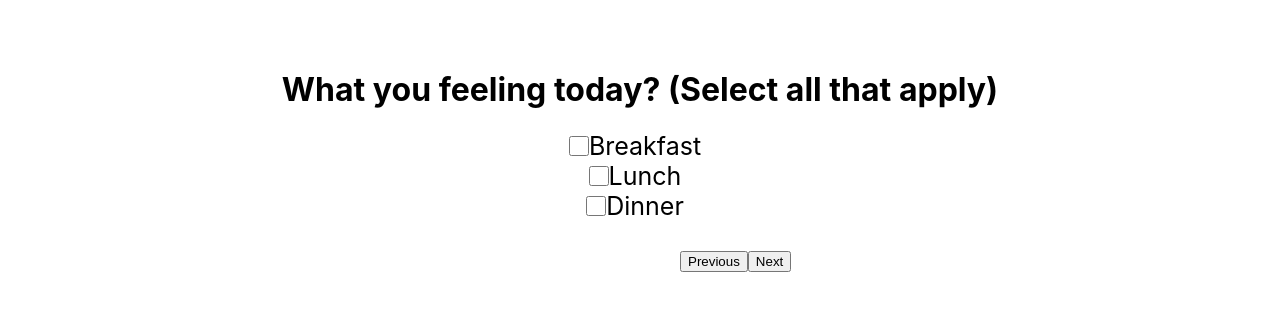
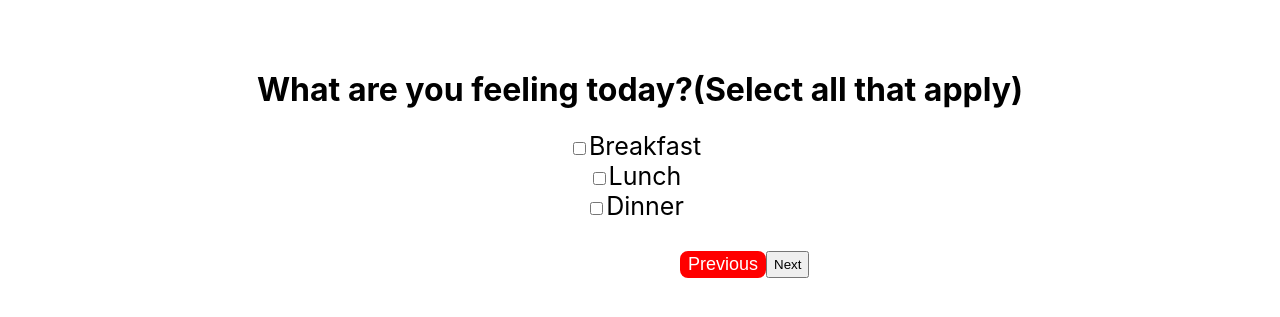
Before and after one commit to GikaiA/food-rec, a React (Vite) app in the folder food-rec/: page /questions in a window 1280 px wide. Shown: the part 191-508 px from the top of the page. Built offline with nearby package versions, Linux system fonts and the light colour scheme; no server answers.

Commit message:
added questions to the question page. added restuarant title to results page

```diff
--- a/food-rec/src/Questions/Questions.css
+++ b/food-rec/src/Questions/Questions.css
@@ -12,27 +12,47 @@
   width: 100%;
 }
 
-.checkbox-section{
+.checkbox-section {
   display: flex;
-  justify-content: center;
+  flex-direction: column;
+  align-items: center;
 }
 
-.checkbox{
-width: 20px;
-height: auto;
-margin: 0;
+.checkbox {
+  width: 20px;
+  height: auto;
+  margin: 0;
 }
 
-.question{
-  font-weight: none;
+input {
+  background-color: black;
 }
-.checkbox-label{
+.option {
   font-size: 25px;
 }
-.arrow-buttons{
+.arrow-buttons {
   display: flex;
   margin-left: auto;
   margin-right: 0;
   padding-top: 30px;
   width: 600px;
 }
+
+.arrow-button {
+  font-size: 18px;
+  background-color: red;
+  color: white;
+  border-radius: 8px;
+  border-color: transparent;
+}
+.home-address-field {
+  display: flex;
+  justify-content: center;
+  width: 300px;
+  font-size: 22px;
+  max-width: 100%;
+  border-radius: 8px;
+  background-color: lightgray;
+  color: black;
+  border-color: transparent;
+}
--- a/food-rec/src/Questions/Questions.jsx
+++ b/food-rec/src/Questions/Questions.jsx
@@ -1,30 +1,163 @@
-import React from "react";
+import React, { useState } from "react";
 import "./Questions.css";
 
-function Questions() {
+const Questions = () => {
+  const questions = [
+    {
+      id: 1,
+      text: "What are you feeling today?(Select all that apply)",
+      options: ["Breakfast", "Lunch", "Dinner"],
+    },
+    {
+      id: 2,
+      text: "Do you have any dietary restrictions?",
+      options: [
+        "No restrictions",
+        "Vegetarian",
+        "Vegan",
+        "Gluten-free",
+        "Nut allergy",
+        "Shellfish allergy",
+      ],
+    },
+    {
+      id: 3,
+      text: "What is your address?",
+      type: "input",
+    },
+  ];
+
+  const [currentIndex, setCurrentIndex] = useState(0);
+  const [answers, setAnswers] = useState({});
+
+  const handleCheckboxChange = (questionId, option) => {
+    setAnswers((prev) => {
+      const currentAnswers = prev[questionId] || [];
+      if (currentAnswers.includes(option)) {
+        // remove if already selected
+        return {
+          ...prev,
+          [questionId]: currentAnswers.filter((a) => a !== option),
+        };
+      } else {
+        // add new option
+        return {
+          ...prev,
+          [questionId]: [...currentAnswers, option],
+        };
+      }
+    });
+  };
+
+  const nextQuestion = () => {
+    if (currentIndex < questions.length - 1) {
+      setCurrentIndex(currentIndex + 1);
+    }
+  };
+
+  const prevQuestion = () => {
+    if (currentIndex > 0) {
+      setCurrentIndex(currentIndex - 1);
+    }
+  };
+
+  const handleInputChange = (questionId, value) => {
+    setAnswers((prev) => ({
+      ...prev,
+      [questionId]: value,
+    }));
+  };
+
+  const currentQuestion = questions[currentIndex];
+
   return (
     <div className="questions">
       <div className="questions-container">
-        <h1 className="question">What you feeling today? (Select all that apply) </h1>
+        {/* first question */}
+        <h1 className="question">{currentQuestion.text}</h1>
         <div className="checkbox-section">
-          <input type="checkbox" id="breakfast" name="Breakfast" className="checkbox" />
-          <label className="checkbox-label">Breakfast</label>
+          {currentQuestion.type === "input" ? (
+            <input
+              type="text"
+              className="home-address-field"
+              placeholder="Enter your home address"
+              value={answers[currentQuestion.id] || ""}
+              onChange={(e) =>
+                handleInputChange(currentQuestion.id, e.target.value)
+              }
+            />
+          ) : (
+            currentQuestion.options?.map((option, idx) => (
+              <label key={idx} className="option">
+                <input
+                  type="checkbox"
+                  checked={
+                    answers[currentQuestion.id]?.includes(option) || false
+                  }
+                  onChange={() =>
+                    handleCheckboxChange(currentQuestion.id, option)
+                  }
+                />
+                {option}
+              </label>
+            ))
+          )}
         </div>
-        <div className="checkbox-section">
+        <div className="arrow-buttons">
+          <button onClick={prevQuestion} disabled={currentIndex === 0} className="arrow-button">
+            Previous
+          </button>
+          <button
+            onClick={nextQuestion}
+            disabled={currentIndex === questions.length - 1}
+          >
+            Next
+          </button>
+        </div>
+        {/* <div className="checkbox-section">
           <input type="checkbox" id="breakfast" name="Breakfast" className="checkbox" />
           <label className="checkbox-label">Lunch</label>
         </div>
         <div className="checkbox-section">
           <input type="checkbox" id="breakfast" name="Breakfast" className="checkbox" />
           <label className="checkbox-label">Dinner</label>
+        </div> */}
+
+        {/* second question */}
+        {/* <div className="questions-container">
+        <h1>Are there any dietary restrictions or allergies </h1>
+        <div className="checkbox-section">
+          <input type="checkbox" id="second" name="Breakfast" className="checkbox" />
+          <label className="checkbox-label">No restrictions</label>
         </div>
-        <div className="arrow-buttons">
-          <button>Previous</button>
-          <button>Next</button>
+        <div className="checkbox-section">
+          <input type="checkbox" id="breakfast" name="Breakfast" className="checkbox" />
+          <label className="checkbox-label">Vegetarian</label>
         </div>
+        <div className="checkbox-section">
+          <input type="checkbox" id="breakfast" name="Breakfast" className="checkbox" />
+          <label className="checkbox-label">Vegan</label>
+        </div>
+        <div className="checkbox-section">
+          <input type="checkbox" id="breakfast" name="Breakfast" className="checkbox" />
+          <label className="checkbox-label">Gluten-free</label>
+        </div>
+        <div className="checkbox-section">
+          <input type="checkbox" id="breakfast" name="Breakfast" className="checkbox" />
+          <label className="checkbox-label">Dairy-free</label>
+        </div>
+        <div className="checkbox-section">
+          <input type="checkbox" id="breakfast" name="Breakfast" className="checkbox" />
+          <label className="checkbox-label">Nut allergy</label>
+        </div>
+        <div className="checkbox-section">
+          <input type="checkbox" id="breakfast" name="Breakfast" className="checkbox" />
+          <label className="checkbox-label">Shellfish allergy</label>
+        </div>
+      </div> */}
       </div>
     </div>
   );
-}
+};
 
 export default Questions;
--- a/food-rec/src/Results/Results.jsx
+++ b/food-rec/src/Results/Results.jsx
@@ -1,13 +1,12 @@
-import React from 'react';
-import './Results.css';
-// import {GoogleGenAI} from '@google/genai';
+import React from 'react'
 
-// const ai = new GoogleGenAI({apiKey: "AIzaSyBwOmT3IsfrUoXhbBImMh1edL-9gDWMLvo"})
-
- async function Results() {
- <div>
-    <p>should be the results popping up here</p>
- </div>
+function Results() {
+  return (
+    <div>
+      <h1>Restaurants</h1>
+     <p>this is the results page</p>
+    </div>
+  )
 }
 
 export default Results
```
